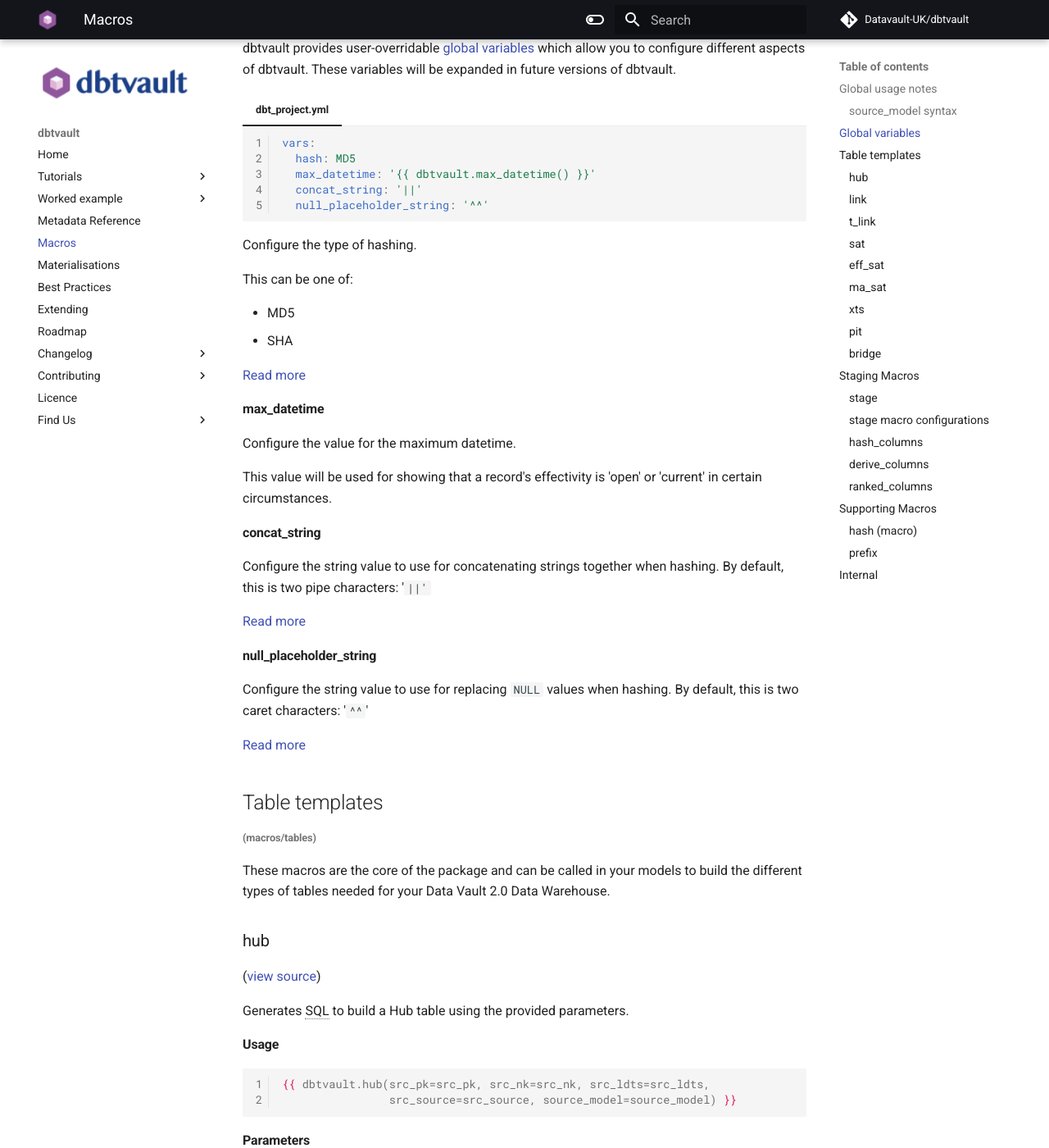
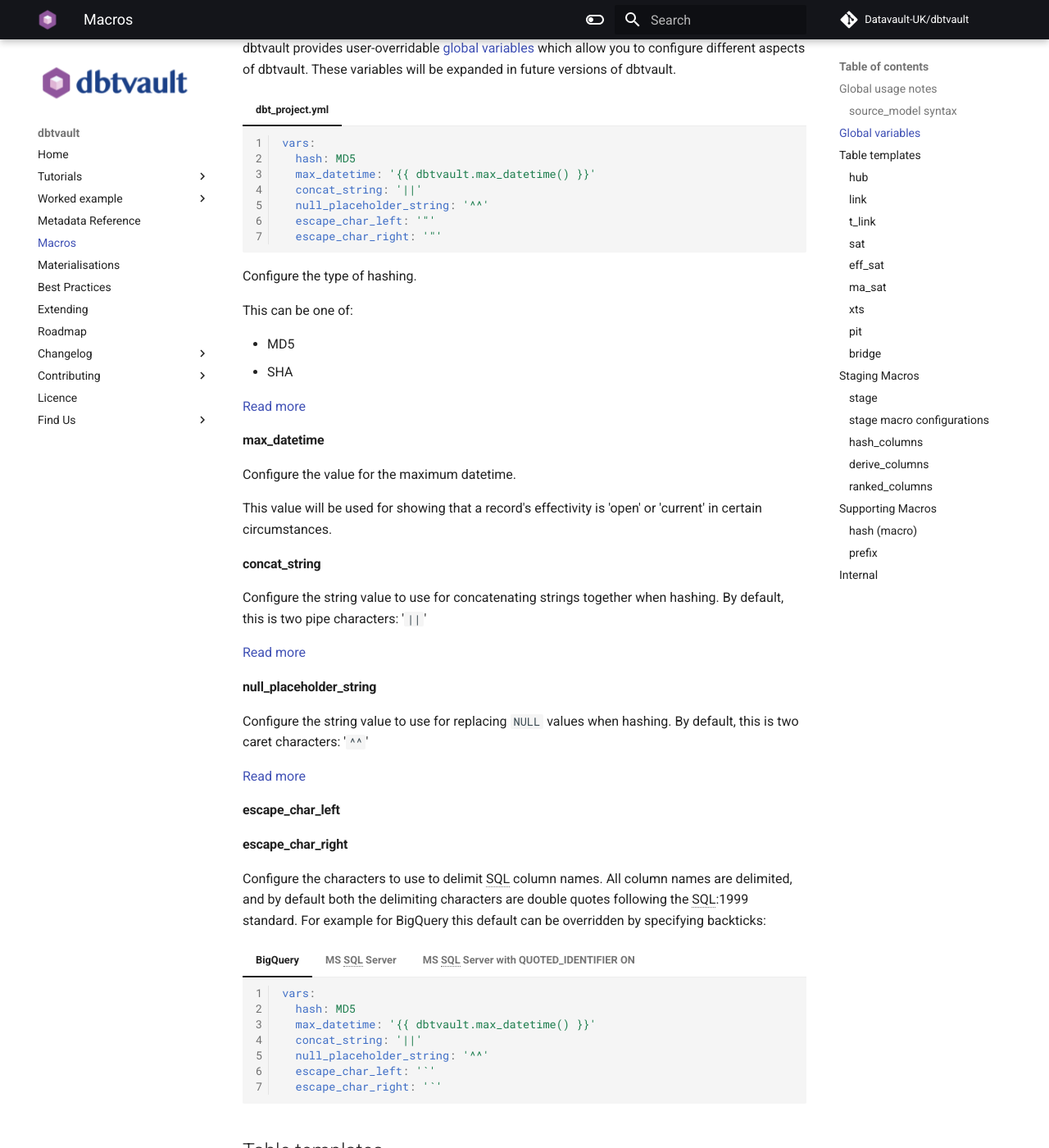
Before and after one commit to Datavault-UK/automate-dv-docs, an MkDocs documentation site: the page built from docs/macros.md, in a window 1280 px wide and 1400 px high, scrolled down 934 px. Shown: the whole window at 82% size. Built offline with MkDocs 1.6.1 and Material for MkDocs 9.7.7, drawn with Linux system fonts in a browser that asks for light colours; comment, search, counter and statistics services are not loaded.

Commit message:
Documentation to support the escape_column_names() macro (#33)
* New documentation

* Example metadata for new documentation

````diff
--- a/docs/macros.md
+++ b/docs/macros.md
@@ -67,6 +67,8 @@
       max_datetime: '{{ dbtvault.max_datetime() }}'
       concat_string: '||'
       null_placeholder_string: '^^'
+      escape_char_left: '"'
+      escape_char_right: '"'
     ```
 
 Configure the type of hashing.
@@ -86,7 +88,7 @@
 
 #### concat_string
 
-Configure the string value to use for concatenating strings together when hashing. By default, this is two pipe characters: '`||'`
+Configure the string value to use for concatenating strings together when hashing. By default, this is two pipe characters: '`||`'
 
 [Read more](./best_practices.md#multi-column-hashing)
 
@@ -95,6 +97,47 @@
 Configure the string value to use for replacing `NULL` values when hashing. By default, this is two caret characters: '`^^`'
 
 [Read more](./best_practices.md#null-handling)
+
+#### escape_char_left
+#### escape_char_right
+
+Configure the characters to use to delimit SQL column names. All column names are delimited, and by default both the delimiting characters are double quotes following the SQL:1999 standard. For example for BigQuery this default can be overridden by specifying backticks:
+
+=== "BigQuery"
+
+    ```yaml
+    vars:
+      hash: MD5
+      max_datetime: '{{ dbtvault.max_datetime() }}'
+      concat_string: '||'
+      null_placeholder_string: '^^'
+      escape_char_left: '`'
+      escape_char_right: '`'
+    ```
+
+=== "MS SQL Server"
+
+    ```yaml
+    vars:
+      hash: MD5
+      max_datetime: '{{ dbtvault.max_datetime() }}'
+      concat_string: '||'
+      null_placeholder_string: '^^'
+      escape_char_left: '['
+      escape_char_right: ']'
+    ```
+
+=== "MS SQL Server with QUOTED_IDENTIFIER ON"
+
+    ```yaml
+    vars:
+      hash: MD5
+      max_datetime: '{{ dbtvault.max_datetime() }}'
+      concat_string: '||'
+      null_placeholder_string: '^^'
+      escape_char_left: '"'
+      escape_char_right: '"'
+    ```
 
 ## Table templates
 
````
